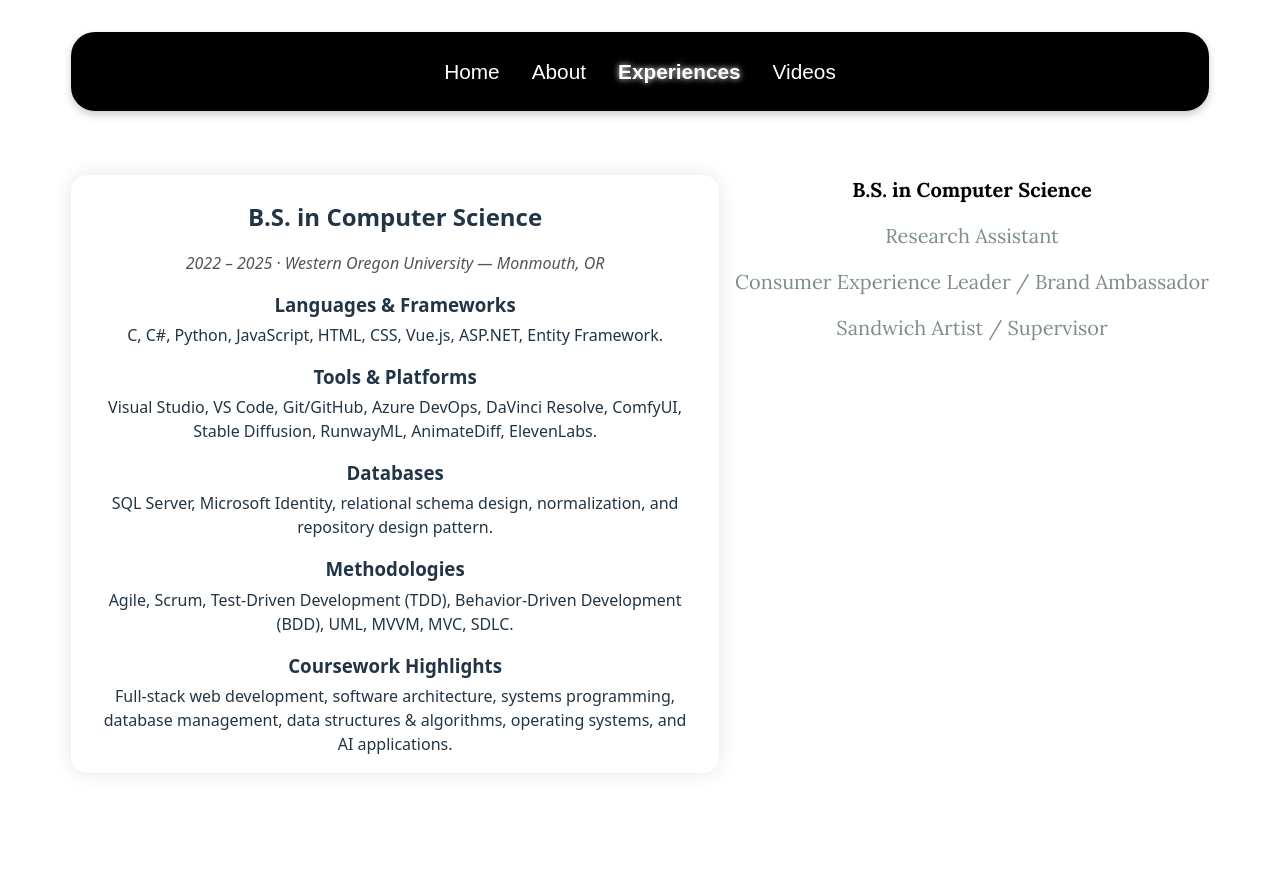
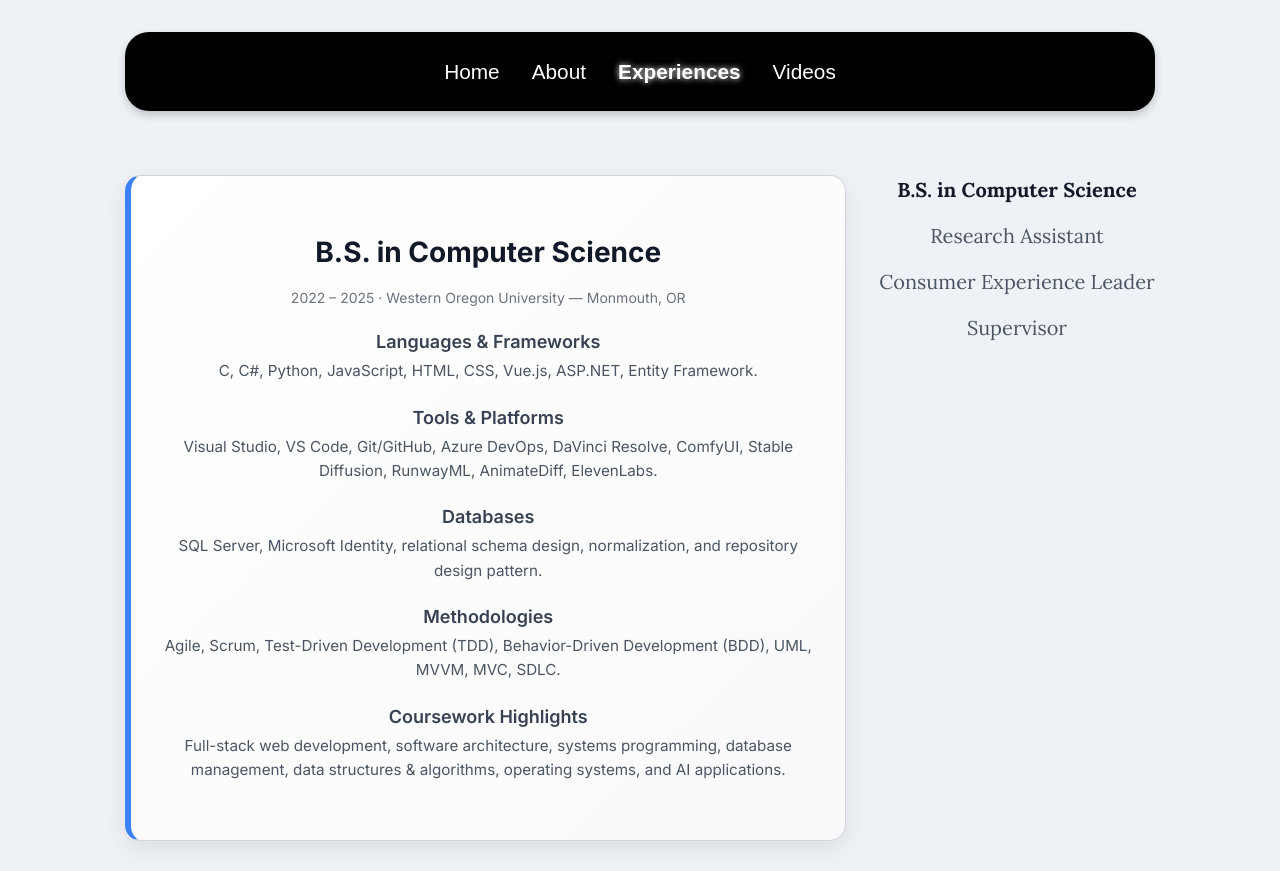
Before and after one commit to Kait12woodard/Resume, a Vue app: page /experiences in a window 1280 px wide. Before the commit the page ends 821 px from the top, so only its background shows below. Built offline with nearby package versions, Linux system fonts and the light colour scheme.

Commit message:
Minor site styling

```diff
--- a/src/App.vue
+++ b/src/App.vue
@@ -9,6 +9,9 @@ import NavBar from './components/NavBar.vue'
   </div>
 </template>
 
-<style scoped>
-
+<style>
+  body {
+    margin: 0;
+    background-color: #eef2f6;
+  }
 </style>
--- a/src/views/Experiences.vue
+++ b/src/views/Experiences.vue
@@ -81,7 +81,7 @@ const cards = [
     ]
   },
   {
-    title: 'Consumer Experience Leader / Brand Ambassador',
+    title: 'Consumer Experience Leader',
     meta: 'May 2017 – Sept 2022 · Carhartt — Keizer, OR',
     sections: [
       {
@@ -103,7 +103,7 @@ const cards = [
     ]
   },
   {
-    title: 'Sandwich Artist / Supervisor',
+    title: 'Supervisor',
     meta: 'Dec 2014 – Mar 2017 · Subway — North Plains, OR',
     sections: [
       {
@@ -124,6 +124,7 @@ const cards = [
 </script>
 
 <style scoped>
+@import url('https://fonts.googleapis.com/css2?family=Inter:wght@400;600;700&display=swap');
 @import url('https://fonts.googleapis.com/css2?family=Lora:400,400i,700&display=swap');
 
 body {
@@ -142,22 +143,25 @@ body {
 
 .slides {
   position: relative;
-  width: 600px;
-  height: 550px;
+  width: 650px;
+  height: 600px;
 }
 
 .experience-card {
   position: absolute;
   width: 100%;
   height: 100%;
-  background: white;
+  background: linear-gradient(to bottom right, #ffffff, #f9f9fb);
   border-radius: 1rem;
-  padding: 1.5rem;
-  box-shadow: 0 0 20px rgba(0, 0, 0, 0.1);
+  padding: 2rem;
+  border: 1px solid #d1d5db;
+  border-left: 6px solid #3b82f6;
+  box-shadow: 0 8px 24px rgba(0, 0, 0, 0.08);
   opacity: 0;
   pointer-events: none;
   transform: scale(0.95);
   transition: opacity 0.5s ease, transform 0.5s ease;
+  font-family: 'Inter', sans-serif;
 }
 
 .experience-card.active {
@@ -167,26 +171,35 @@ body {
 }
 
 .experience-card h2 {
-  margin: 0 0 0.5rem;
+  font-size: 1.75rem;
+  color: #111827;
+  margin-bottom: 0.25rem;
 }
 
 .meta {
+  font-size: 0.875rem;
+  color: #6b7280;
+  margin-bottom: 1.25rem;
   font-style: italic;
-  color: #555;
-  margin-bottom: 1rem;
 }
 
 .details h3 {
-  margin: 1rem 0 0.25rem;
+  font-size: 1.125rem;
+  font-weight: 600;
+  color: #374151;
+  margin: 1.25rem 0 0.25rem;
 }
 
 .details p {
+  font-size: 0.95rem;
+  line-height: 1.6;
+  color: #4b5563;
   margin: 0;
 }
 
 .nav-links {
   list-style: none;
-  padding-left: 0;
+  padding-left: 10;
   margin: 0;
 }
 
@@ -195,20 +208,38 @@ body {
 }
 
 .nav-link {
+  position: relative;
   font-size: 1.25rem;
   font-family: 'Lora', serif;
   text-decoration: none;
-  color: #7f8c8d;
-  transition: color 0.3s;
+  color: #4b5563;
+  transition: all 0.3s ease;
+}
+
+.nav-link::after {
+  content: '';
+  position: absolute;
+  left: 0;
+  bottom: -4px;
+  width: 100%;
+  height: 2px;
+  background: linear-gradient(to right, #3b82f6, #10b981);
+  transform: scaleX(0);
+  transform-origin: left;
+  transition: transform 0.3s ease;
+}
+
+.nav-link:hover::after {
+  transform: scaleX(1);
 }
 
 .nav-link:hover {
-  color: #1c1e1f;
+  color: #1f2937;
 }
 
 .nav-link.active {
-  color: black;
-  font-weight: bold;
+  color: #111827;
+  font-weight: 700;
   pointer-events: none;
 }
 </style>
```
